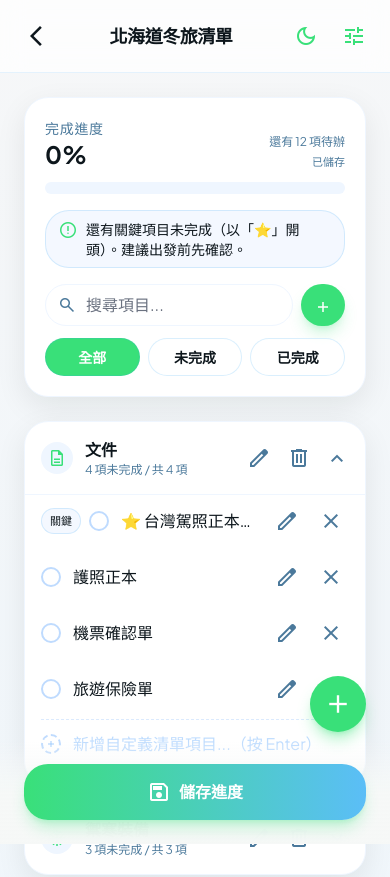
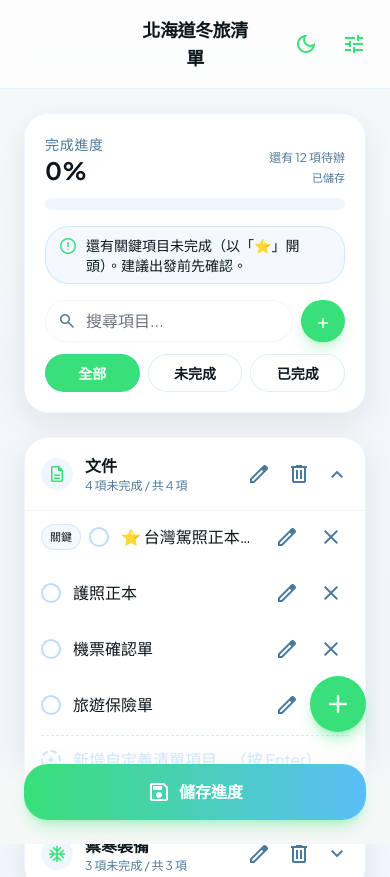
Before and after one commit to tys0001/okkaido-2026, a plain HTML site: page index.html in a window 390 px wide. Shown: the top 877 px of the page. Drawn offline with nearby package versions, Linux system fonts and the light colour scheme.

Commit message:
Update index.html

```diff
--- a/index.html
+++ b/index.html
@@ -73,20 +73,15 @@
 
   <body class="bg-background-light dark:bg-background-dark font-display text-[#0d161c] dark:text-slate-100">
     <div class="relative flex min-h-screen w-full flex-col max-w-md mx-auto overflow-x-hidden snow-bg dark:bg-background-dark">
-      <!-- Header -->
-      <header class="sticky top-0 z-30 glass-effect px-4 py-4 flex items-center justify-between">
-        <button
-          class="flex items-center justify-center w-10 h-10 rounded-full hover:bg-white/50 dark:hover:bg-slate-800 transition-colors"
-          type="button"
-          aria-label="返回"
-          onclick="history.back()"
-        >
-          <span class="material-symbols-outlined">arrow_back_ios_new</span>
-        </button>
+      <!-- Header (箭頭已移除，標題置中) -->
+      <header class="sticky top-0 z-30 glass-effect px-4 py-4 grid grid-cols-3 items-center">
+        <div class="w-10 h-10"></div>
 
-        <h1 class="text-lg font-bold tracking-tight text-[#0d161c] dark:text-white">北海道冬旅清單</h1>
+        <h1 class="text-lg font-bold tracking-tight text-[#0d161c] dark:text-white text-center">
+          北海道冬旅清單
+        </h1>
 
-        <div class="flex items-center gap-2">
+        <div class="flex items-center gap-2 justify-end">
           <button
             id="themeToggle"
             class="w-10 h-10 flex items-center justify-center rounded-full hover:bg-white/50 dark:hover:bg-slate-800 transition-colors"
@@ -146,7 +141,10 @@
             <div class="mt-4 flex flex-col gap-3">
               <div class="flex gap-2">
                 <div class="relative flex-1">
-                  <span class="material-symbols-outlined absolute left-3 top-1/2 -translate-y-1/2 text-[#4b799b] dark:text-slate-400 text-[20px]">search</span>
+                  <span
+                    class="material-symbols-outlined absolute left-3 top-1/2 -translate-y-1/2 text-[#4b799b] dark:text-slate-400 text-[20px]"
+                    >search</span
+                  >
                   <input
                     id="searchInput"
                     type="text"
@@ -166,9 +164,15 @@
               </div>
 
               <div class="flex gap-2">
-                <button data-filter="all" class="filterBtn chip flex-1 rounded-xl px-3 py-2 text-sm font-semibold bg-white/70 dark:bg-slate-900">全部</button>
-                <button data-filter="open" class="filterBtn chip flex-1 rounded-xl px-3 py-2 text-sm font-semibold bg-white/70 dark:bg-slate-900">未完成</button>
-                <button data-filter="done" class="filterBtn chip flex-1 rounded-xl px-3 py-2 text-sm font-semibold bg-white/70 dark:bg-slate-900">已完成</button>
+                <button data-filter="all" class="filterBtn chip flex-1 rounded-xl px-3 py-2 text-sm font-semibold bg-white/70 dark:bg-slate-900">
+                  全部
+                </button>
+                <button data-filter="open" class="filterBtn chip flex-1 rounded-xl px-3 py-2 text-sm font-semibold bg-white/70 dark:bg-slate-900">
+                  未完成
+                </button>
+                <button data-filter="done" class="filterBtn chip flex-1 rounded-xl px-3 py-2 text-sm font-semibold bg-white/70 dark:bg-slate-900">
+                  已完成
+                </button>
               </div>
             </div>
           </div>
@@ -217,7 +221,10 @@
           <div class="bg-white dark:bg-slate-900 rounded-2xl shadow-soft border border-blue-50 dark:border-slate-800 overflow-hidden">
             <div class="p-4 flex items-center justify-between border-b border-blue-50 dark:border-slate-800">
               <div class="font-bold">設定</div>
-              <button id="closeSettings" class="w-10 h-10 rounded-full hover:bg-blue-50 dark:hover:bg-slate-800 flex items-center justify-center">
+              <button
+                id="closeSettings"
+                class="w-10 h-10 rounded-full hover:bg-blue-50 dark:hover:bg-slate-800 flex items-center justify-center"
+              >
                 <span class="material-symbols-outlined">close</span>
               </button>
             </div>
@@ -267,19 +274,6 @@
     </div>
 
     <script>
-      /**
-       * 豪華版資料模型
-       * {
-       *   version: 2,
-       *   title: string,
-       *   filter: "all" | "open" | "done",
-       *   search: string,
-       *   sections: [
-       *     { id, name, icon, open, items: [{ id, text, done }] }
-       *   ]
-       * }
-       */
-
       const STORAGE_KEY = "hokkaido_winter_checklist_luxe_v2";
 
       const DEFAULT_DATA = {
@@ -297,8 +291,7 @@
               { id: crypto.randomUUID(), text: "⭐ 台灣駕照正本＋日文譯本（缺一不可）", done: false },
               { id: crypto.randomUUID(), text: "護照正本", done: false },
               { id: crypto.randomUUID(), text: "機票確認單", done: false },
-              { id: crypto.randomUUID(), text: "旅遊保險單", done: false }
-              // 依你要求：不放 JR Pass 兌換券
+              { id: crypto.randomUUID(), text: "旅遊保險單", done: false },
             ],
           },
           {
@@ -338,13 +331,10 @@
 
       let state = loadState();
 
-      // Theme init
       initTheme();
-
-      // Render
       renderAll();
 
-      // ---------- UI bindings ----------
+      // UI
       document.getElementById("saveBtn").addEventListener("click", () => {
         saveState(state);
         toast("已儲存");
@@ -428,9 +418,7 @@
         }
       });
 
-      // ---------- Rendering ----------
       function renderAll() {
-        // highlight active filter button
         document.querySelectorAll(".filterBtn").forEach((b) => {
           const active = b.dataset.filter === (state.filter || "all");
           b.classList.toggle("bg-primary", active);
@@ -441,11 +429,7 @@
 
         const container = document.getElementById("sections");
         container.innerHTML = "";
-
-        for (const section of state.sections) {
-          container.appendChild(renderSection(section));
-        }
-
+        for (const section of state.sections) container.appendChild(renderSection(section));
         updateProgressUI();
       }
 
@@ -486,7 +470,6 @@
         const right = document.createElement("div");
         right.className = "flex items-center gap-1";
 
-        // edit section
         const editBtn = iconButton("edit", "編輯分類");
         editBtn.addEventListener("click", (e) => {
           e.preventDefault();
@@ -494,7 +477,6 @@
           editSectionFlow(section);
         });
 
-        // delete section
         const delBtn = iconButton("delete", "刪除此分類");
         delBtn.addEventListener("click", (e) => {
           e.preventDefault();
@@ -531,7 +513,6 @@
           for (const item of visibleItems) content.appendChild(renderItem(section, item));
         }
 
-        // add row
         const addRow = document.createElement("div");
         addRow.className =
           "flex items-center gap-3 py-3 border-t border-dashed border-blue-100 dark:border-slate-800 mt-2";
@@ -579,8 +560,6 @@
         cb.addEventListener("change", () => {
           item.done = cb.checked;
           saveState(state, { silent: true });
-          updateProgressUI();
-          // refresh summary counts + filters
           renderAll();
         });
 
@@ -588,8 +567,6 @@
         text.className = "text-base text-[#0d161c] dark:text-slate-200 truncate";
         text.textContent = item.text;
         text.title = item.text;
-
-        // dblclick edit
         text.addEventListener("dblclick", () => editItemFlow(item));
 
         label.appendChild(cb);
@@ -606,11 +583,11 @@
           toast("已刪除項目");
         });
 
-        // critical mark UI
         const isCritical = isCriticalItem(item);
         if (isCritical && !item.done) {
           const badge = document.createElement("div");
-          badge.className = "chip text-[11px] px-2 py-1 rounded-full bg-blue-50/70 dark:bg-slate-800/60 text-[#0d161c] dark:text-slate-200 shrink-0";
+          badge.className =
+            "chip text-[11px] px-2 py-1 rounded-full bg-blue-50/70 dark:bg-slate-800/60 text-[#0d161c] dark:text-slate-200 shrink-0";
           badge.textContent = "關鍵";
           row.appendChild(badge);
         }
@@ -621,7 +598,6 @@
         return row;
       }
 
-      // ---------- Logic ----------
       function shouldShowItem(item, filter, search) {
         const f = filter || "all";
         if (f === "open" && item.done) return false;
@@ -652,14 +628,11 @@
         document.getElementById("progressBar").style.width = `${percent}%`;
 
         const anyCriticalOpen = allItems.some((i) => isCriticalItem(i) && !i.done);
-        const hint = document.getElementById("criticalHint");
-        hint.classList.toggle("hidden", !anyCriticalOpen);
+        document.getElementById("criticalHint").classList.toggle("hidden", !anyCriticalOpen);
 
-        // autosave status
         setAutosaveLabel("已儲存");
       }
 
-      // ---------- Flows ----------
       function addSectionFlow() {
         const name = prompt("新增分類名稱：");
         if (!name) return;
@@ -701,7 +674,6 @@
         toast("已更新項目");
       }
 
-      // ---------- Storage ----------
       function loadState() {
         try {
           const raw = localStorage.getItem(STORAGE_KEY);
@@ -716,7 +688,6 @@
       }
 
       function normalizeState(s) {
-        // make sure required fields exist
         s.version = s.version || 2;
         s.title = s.title || "北海道冬旅清單";
         s.filter = s.filter || "all";
@@ -746,7 +717,6 @@
         }
       }
 
-      // ---------- UI helpers ----------
       function toast(msg) {
         const el = document.getElementById("toast");
         el.querySelector("div").textContent = msg;
```
